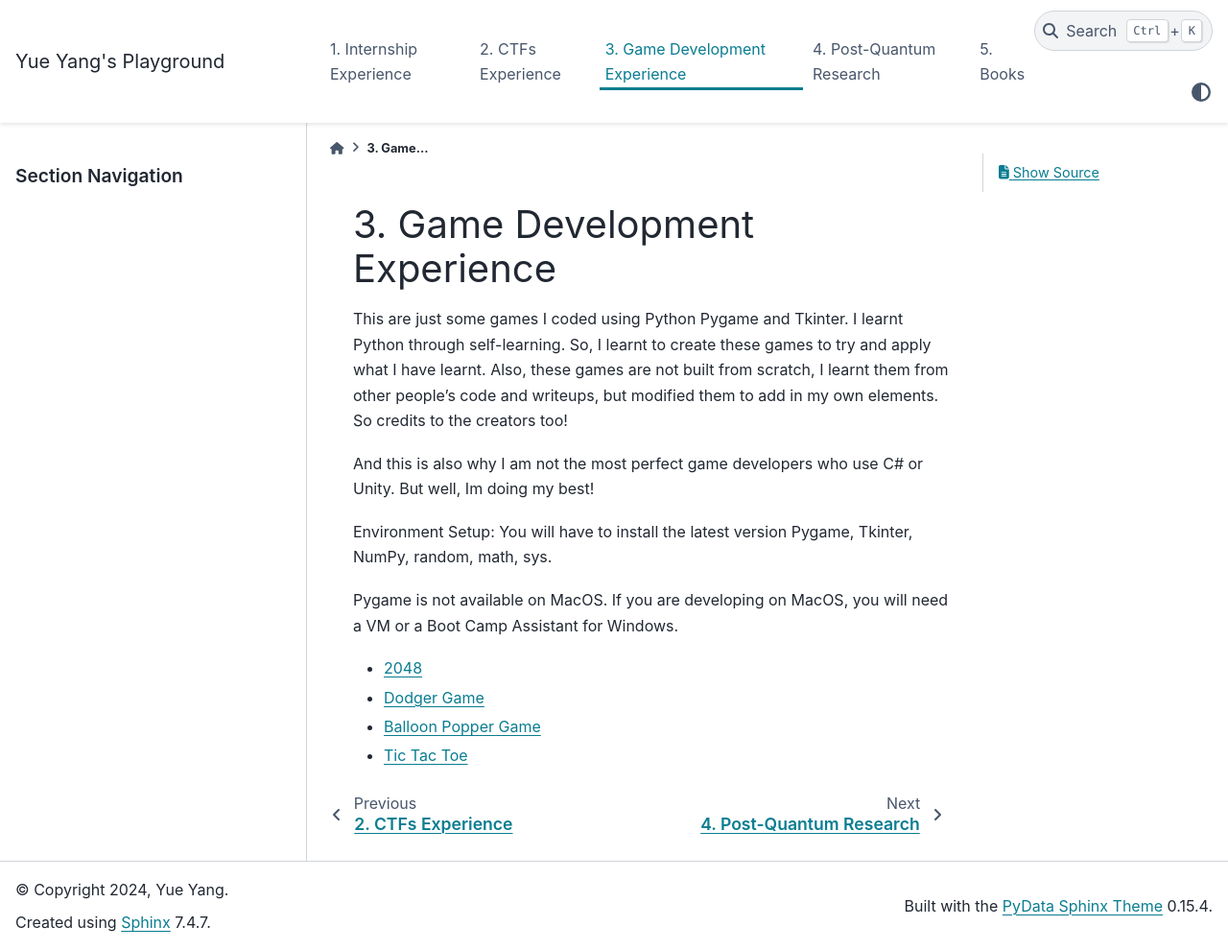
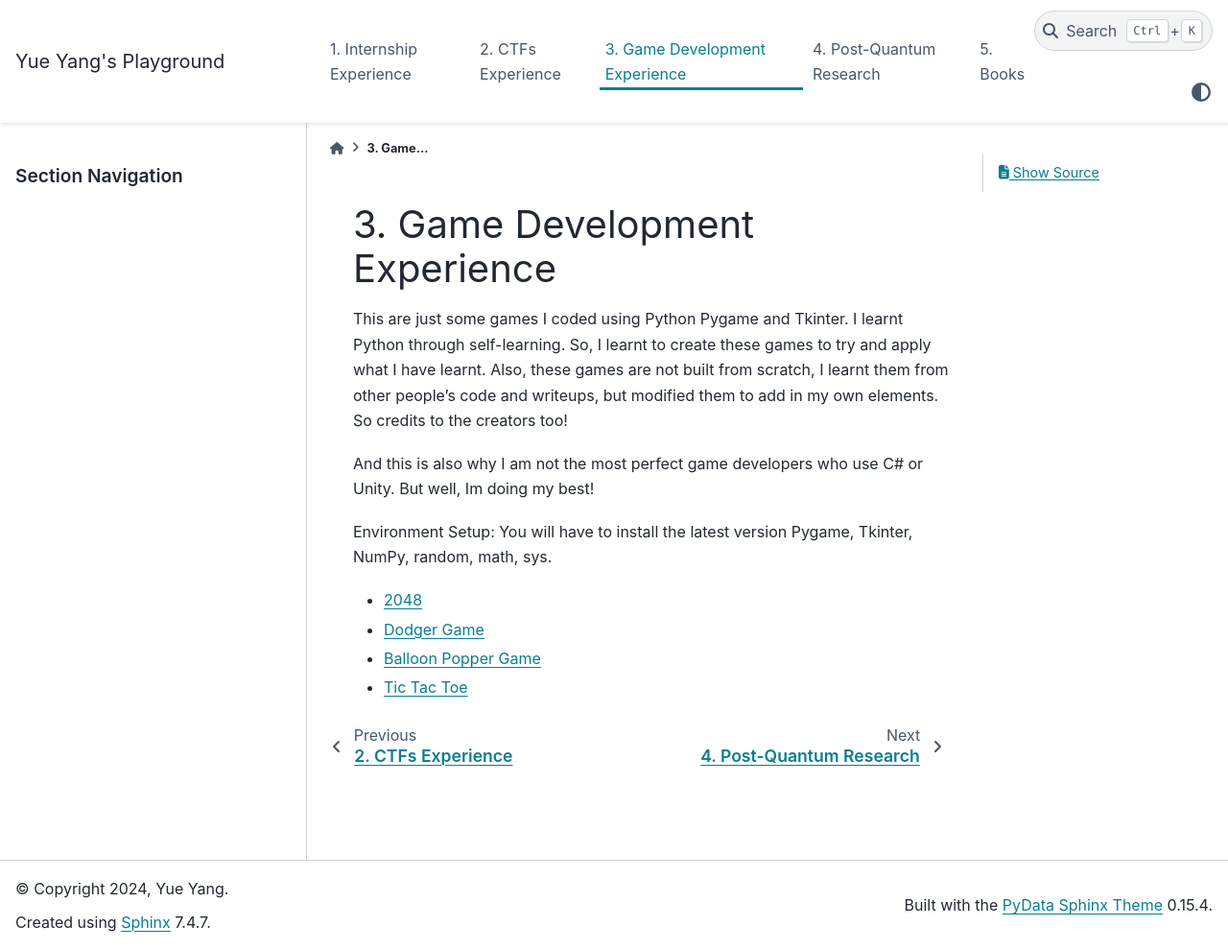
Before and after one commit to yyueyangg/personal-docs, a Sphinx documentation site: the page built from docs/source/game-dev-experience.rst, in a window 1280 px wide and 990 px high. Shown: the whole window at 96% size. Built offline with Sphinx 7.4.7 and the PyData theme 0.15.4, drawn with Linux system fonts in a browser that asks for light colours.

Commit message:
Edit files

```diff
--- a/docs/source/game-dev-experience.rst
+++ b/docs/source/game-dev-experience.rst
@@ -12,7 +12,6 @@ And this is also why I am not the most perfect game developers who use C# or Uni
 Environment Setup:
 You will have to install the latest version Pygame, Tkinter, NumPy, random, math, sys.
 
-Pygame is not available on MacOS. If you are developing on MacOS, you will need a VM or a Boot Camp Assistant for Windows.
 
 - `2048 <https://github.com/yyueyangg/2048>`__
 
```
